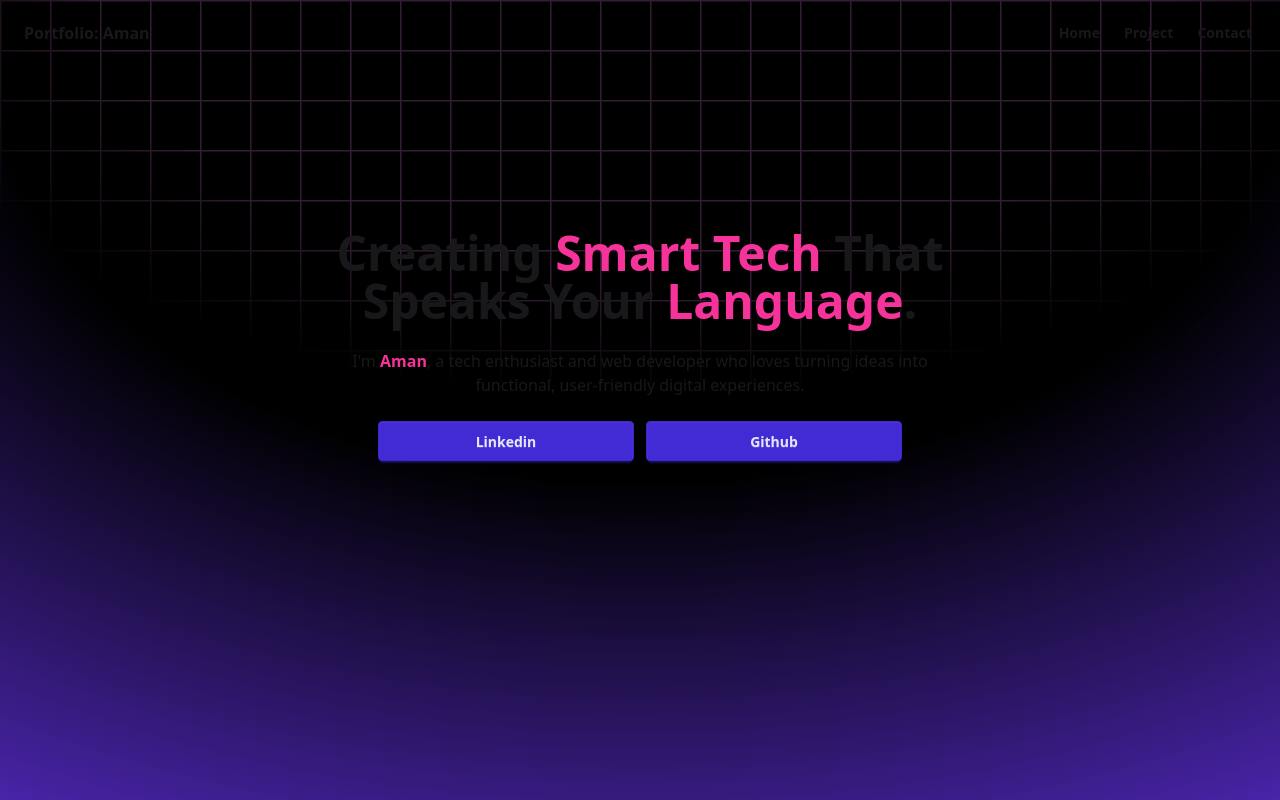
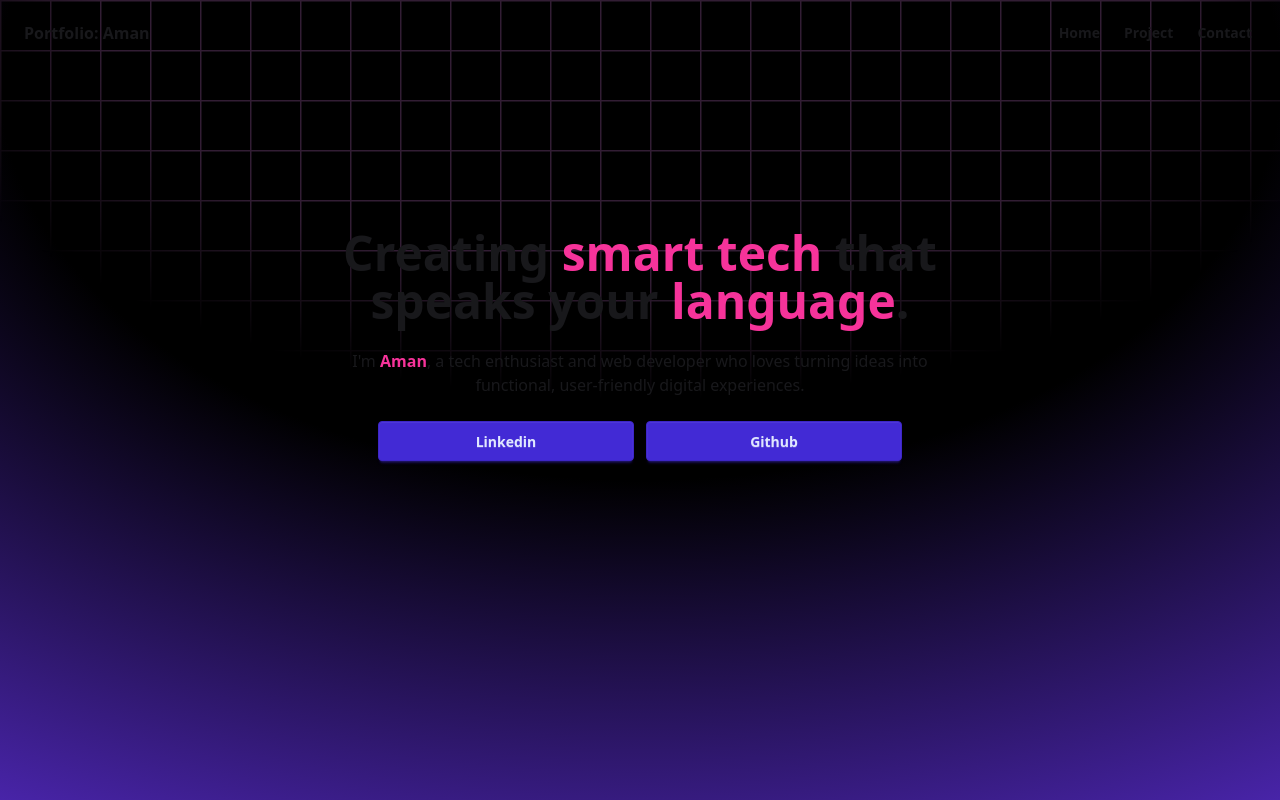
Before and after one commit to amanr1405/react-portfolio, a React (Vite) app: page / in a window 1280 px wide. Shown: the top 800 px of the page. Built offline with nearby package versions, Linux system fonts and the light colour scheme.

Commit message:
updated UI

```diff
--- a/src/Heroic.jsx
+++ b/src/Heroic.jsx
@@ -6,7 +6,7 @@ export default function Heroic() {
       <div className="hero bg-base min-h-[35rem]">
         <div className="hero-content text-center">
           <div className="max-w-[40rem]">
-            <h1 className="text-5xl font-bold"> Creating <span className="colorChange text-pink-500">Smart Tech </span>That Speaks Your <span className="colorChange text-pink-500">Language</span>.</h1>
+            <h1 className="text-5xl font-bold"> Creating <span className="colorChange text-pink-500">smart tech </span>that speaks your <span className="colorChange text-pink-500">language</span>.</h1>
             <p className="py-6">
             I'm <span className="colorChange text-pink-500"><strong>Aman</strong></span>, a tech enthusiast and web developer who loves turning ideas into functional, user-friendly digital experiences.
             </p>
```
